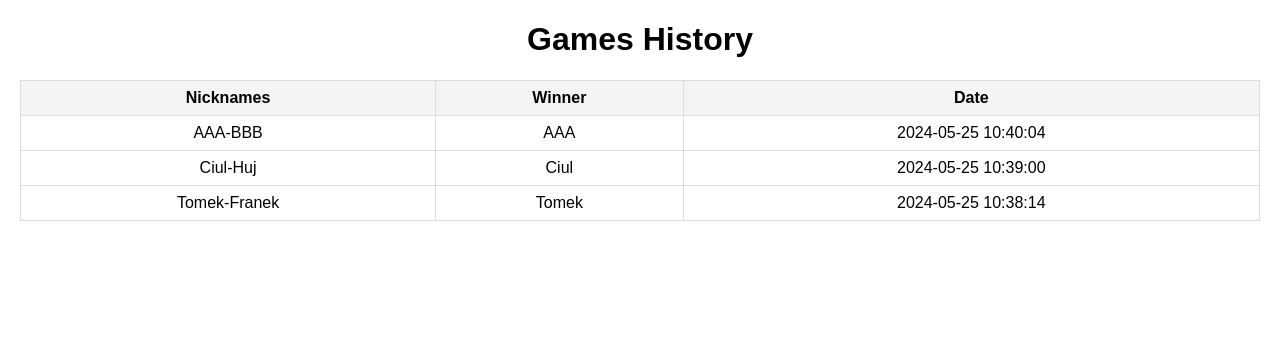
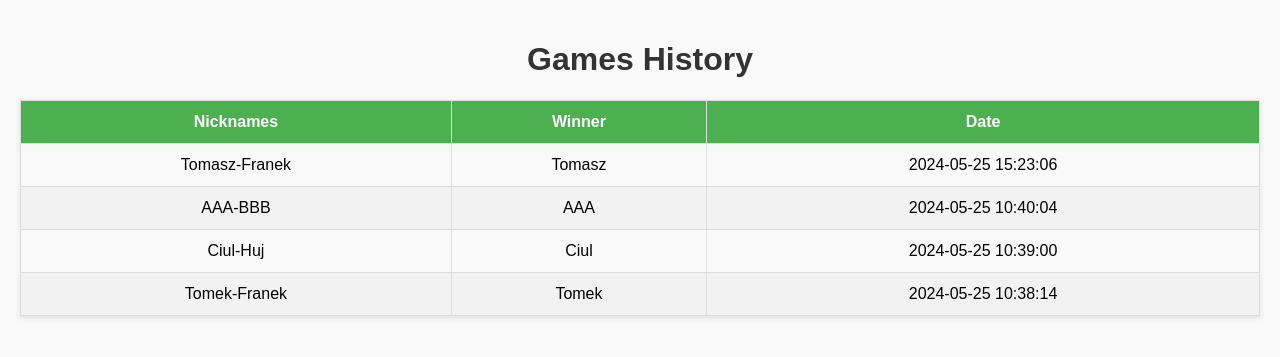
Before and after one commit to bojdyst/tic-tac-toe, a Flask app: page /history in a window 1280 px wide. Shown: the top 357 px of the page. Run offline with Flask 3, Linux system fonts and the light colour scheme; parts of the project's set-up code (start-up, migrations or seed data) failed here and were passed over.

Commit message:
Unifies htmls layouts + adds sending info where scoreboard and history is hosted

```diff
--- a/client.py
+++ b/client.py
@@ -25,6 +25,7 @@ def discover_server():
             discovery_socket.settimeout(2)
             data, server_address = discovery_socket.recvfrom(1024)
             server_ip, server_port = data.decode(FORMAT).split(':')
+            print(f"Discovered server {server_ip}:{int(server_port)}. Connecting to it.")
             return server_ip, int(server_port)
         except socket.timeout:
             attempts += 1
--- a/history.json
+++ b/history.json
@@ -1,4 +1,9 @@
 [
+    {
+        "nicknames": "Tomasz-Franek",
+        "winner": "Tomasz",
+        "date": "2024-05-25 15:23:06"
+    },
     {
         "nicknames": "AAA-BBB",
         "winner": "AAA",
--- a/scoreboard.json
+++ b/scoreboard.json
@@ -40,6 +40,10 @@
         "score": 1
     },
     {
+        "nickname": "Tomasz",
+        "score": 1
+    },
+    {
         "nickname": "Ala",
         "score": 0
     },
--- a/server.py
+++ b/server.py
@@ -145,7 +145,7 @@ class TicTacToeServer:
                         self.broadcast_board()
 
                         if self.check_winner():
-                            self.broadcast(f"Game over! Winner: {nickname}\n")
+                            self.broadcast(f"Game over! Winner: {nickname}\nScoreboard and history of games can be seen under: http://{SERVER}:5000")
                             for _, n in self.players:
                                 if n != nickname:
                                     loser = n
--- a/templates/history.html
+++ b/templates/history.html
@@ -7,28 +7,40 @@
     <style>
         body {
             font-family: Arial, sans-serif;
-            margin: 20px;
-            padding: 0;
+            background-color: #f9f9f9;
+            margin: 0;
+            padding: 20px;
         }
 
         h1 {
             text-align: center;
+            color: #333;
         }
 
         table {
             width: 100%;
             border-collapse: collapse;
             margin: 20px 0;
+            box-shadow: 0 2px 5px rgba(0, 0, 0, 0.1);
         }
 
         th, td {
             border: 1px solid #ddd;
-            padding: 8px;
+            padding: 12px;
             text-align: center;
         }
 
         th {
-            background-color: #f4f4f4;
+            background-color: #4CAF50;
+            color: white;
+        }
+
+        tr:nth-child(even) {
+            background-color: #f2f2f2;
+        }
+
+        tr:hover {
+            background-color: #ddd;
         }
     </style>
 </head>
```
Also changed, not shown: templates/main.html (+29 -7 lines), templates/scoreboard.html (+26 -2 lines), 1 other file.
